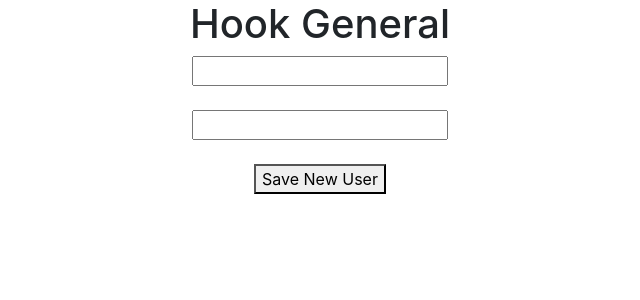
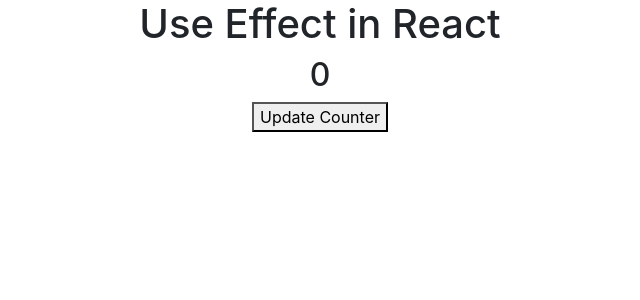
Before and after one commit to UmarSalem/React-Tutorial, a React (Create React App) app: page / in a window 1280 px wide. Shown: the top 300 px of the page, without its empty margins (320-960 px from the left). Built offline with nearby package versions, Linux system fonts and the light colour scheme.

Commit message:
useEffect

```diff
--- a/src/App.js
+++ b/src/App.js
@@ -1,24 +1,19 @@
 import './App.css';
-import React,{useState} from 'react';
+import React,{useState,useEffect } from 'react';
+
 function App (){
-  const [firstName,setfirstName]=useState("");
-  const [lastName,setlastName]=useState("");
-  const [name,setName]=useState("");
+  const [count,setCount]=useState(0);
+useEffect(()=>{console.warn("use effect")})
 
-  function fullName() {
-    setName(firstName+""+lastName)
-  }
+
+
 
   return (
     <div className='App'>
-      <h1>Hook General</h1>
-      <input type='text' firstName="firstName" value={firstName} onChange={(e)=>{setfirstName(e.target.value)}} /> <br/><br/>
-      <input type='text' lastName="lastName" value={lastName} onChange={(e)=>{setlastName(e.target.value)}} /> <br/><br/>
-      <button type="button" onClick={fullName} >Save New User</button>
-      <h2>{firstName}</h2>
-      <h2>{lastName}</h2>
-      <h2>{name}</h2>
-    </div>
+      <h1>Use Effect in React</h1>
+      <h2>{count}</h2>
+          <button type="button" onClick={()=>{setCount(count+1)}} >Update Counter</button>
+         </div>
   );
 }
 export default App;
```
